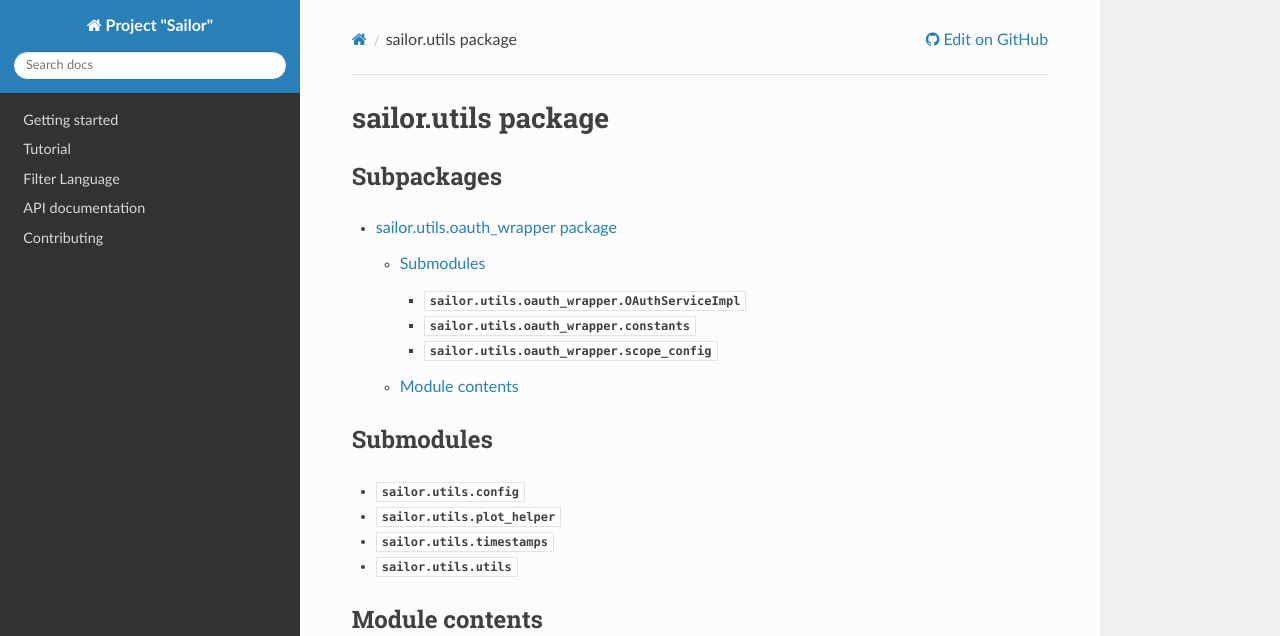
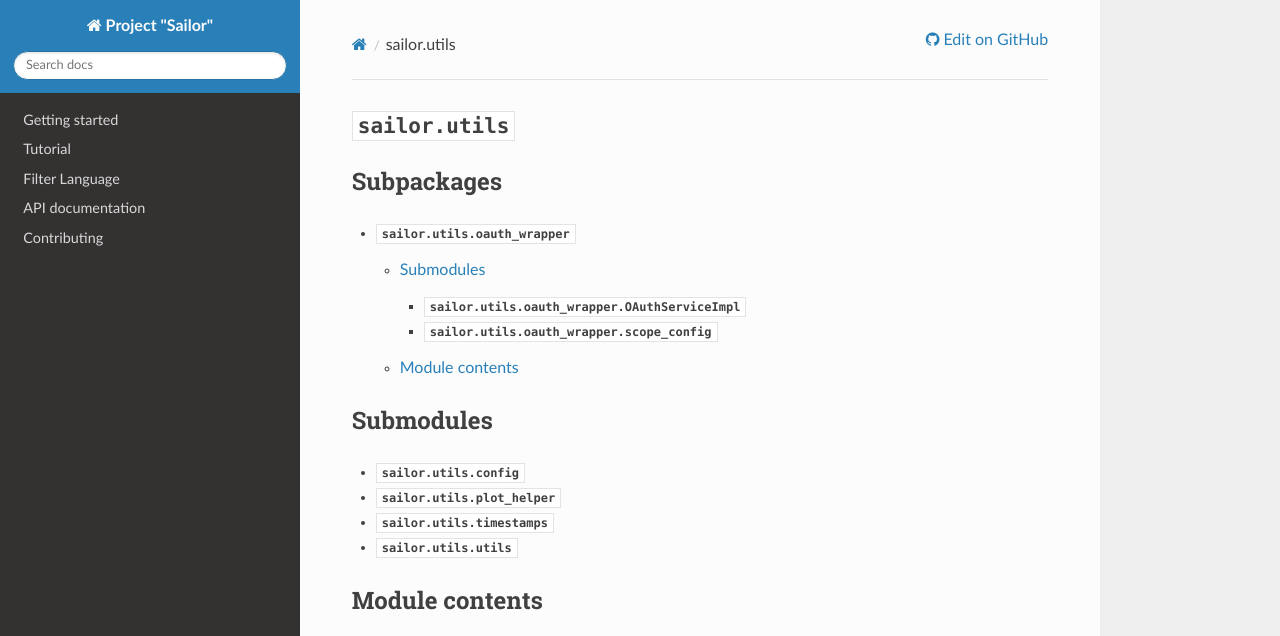
Before and after one commit to SAP/project-sailor, a Sphinx documentation site: the page built from docs/apidoc/sailor.utils.rst, in a window 1280 px wide, cut to the strip 0-636 px from the top of the page. Built offline with Sphinx 7.4.7 and the Read the Docs theme 2.0.0, drawn with Linux system fonts in a browser that asks for light colours.

Commit message:
Apidoc changes

```diff
--- a/docs/apidoc/sailor.assetcentral.rst
+++ b/docs/apidoc/sailor.assetcentral.rst
@@ -1,5 +1,5 @@
-sailor.assetcentral package
-===========================
+:mod:`sailor.assetcentral`
+==========================
 
 Submodules
 ----------
--- a/docs/apidoc/sailor.rst
+++ b/docs/apidoc/sailor.rst
@@ -1,5 +1,5 @@
-sailor package
-==============
+:mod:`sailor`
+=============
 
 Subpackages
 -----------
--- a/docs/apidoc/sailor.sap_iot.rst
+++ b/docs/apidoc/sailor.sap_iot.rst
@@ -1,5 +1,5 @@
-sailor.sap\_iot package
-=======================
+:mod:`sailor.sap\_iot`
+======================
 
 Submodules
 ----------
--- a/docs/apidoc/sailor.utils.oauth_wrapper.constants.rst
+++ /dev/null
@@ -1,6 +0,0 @@
-:mod:`sailor.utils.oauth\_wrapper.constants`
-============================================
-
-.. automodule:: sailor.utils.oauth_wrapper.constants
-   :members:
-   :show-inheritance:
--- a/docs/apidoc/sailor.utils.oauth_wrapper.rst
+++ b/docs/apidoc/sailor.utils.oauth_wrapper.rst
@@ -1,5 +1,5 @@
-sailor.utils.oauth\_wrapper package
-===================================
+:mod:`sailor.utils.oauth\_wrapper`
+==================================
 
 Submodules
 ----------
@@ -8,7 +8,6 @@ Submodules
    :maxdepth: 4
 
    sailor.utils.oauth_wrapper.OAuthServiceImpl
-   sailor.utils.oauth_wrapper.constants
    sailor.utils.oauth_wrapper.scope_config
 
 Module contents
--- a/docs/apidoc/sailor.utils.rst
+++ b/docs/apidoc/sailor.utils.rst
@@ -1,5 +1,5 @@
-sailor.utils package
-====================
+:mod:`sailor.utils`
+===================
 
 Subpackages
 -----------
```
